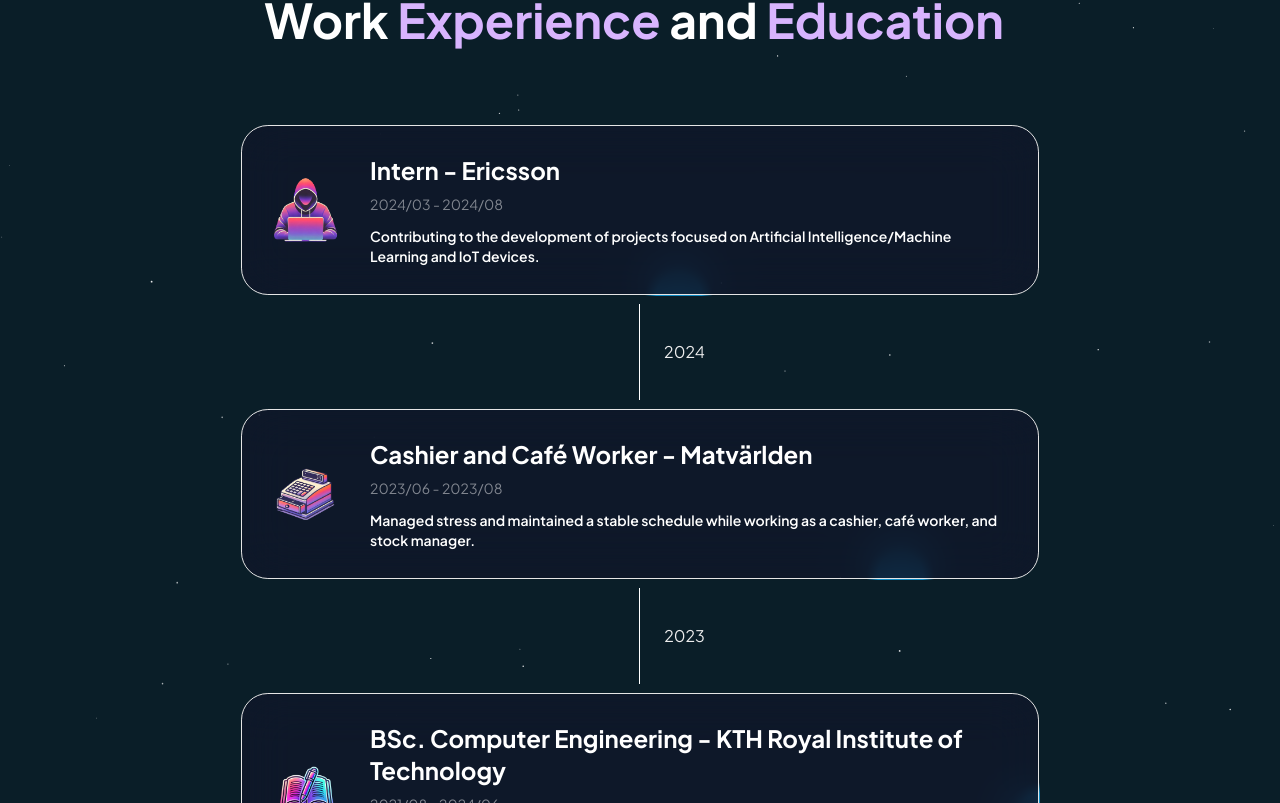
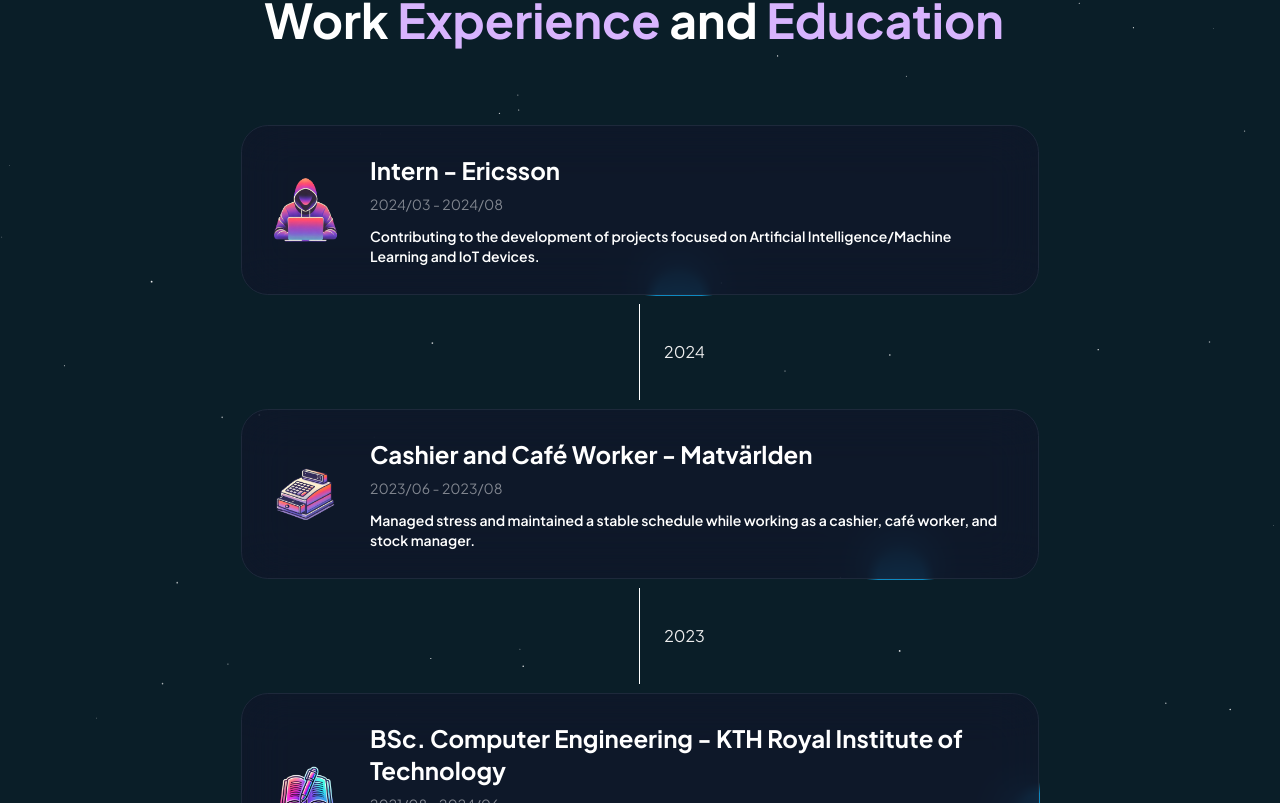
Before and after one commit to Serdar-b/portfolio, a Next.js app: page / in a window 1280 px wide. Shown: the part 2277-3080 px from the top of the page. Built offline with nearby package versions, Linux system fonts and the light colour scheme.

Commit message:
fixed moving border darkmode in experience section

```diff
--- a/components/Experience.tsx
+++ b/components/Experience.tsx
@@ -21,7 +21,7 @@
             {/* Card */}
             <Button
               borderRadius="1.75rem"
-              className="flex-1 text-white border-neutral-200 dark:border-slate-800 p-3"
+              className="flex-1 text-white border-neutral-200 border-slate-800 p-3"
               duration={Math.floor(Math.random() * 10000) + 10000}
             >
               <div className="flex items-center md:flex-row flex-col md:items-center p-3 py-6 md:p-5 lg:p-4 gap-2">
```
